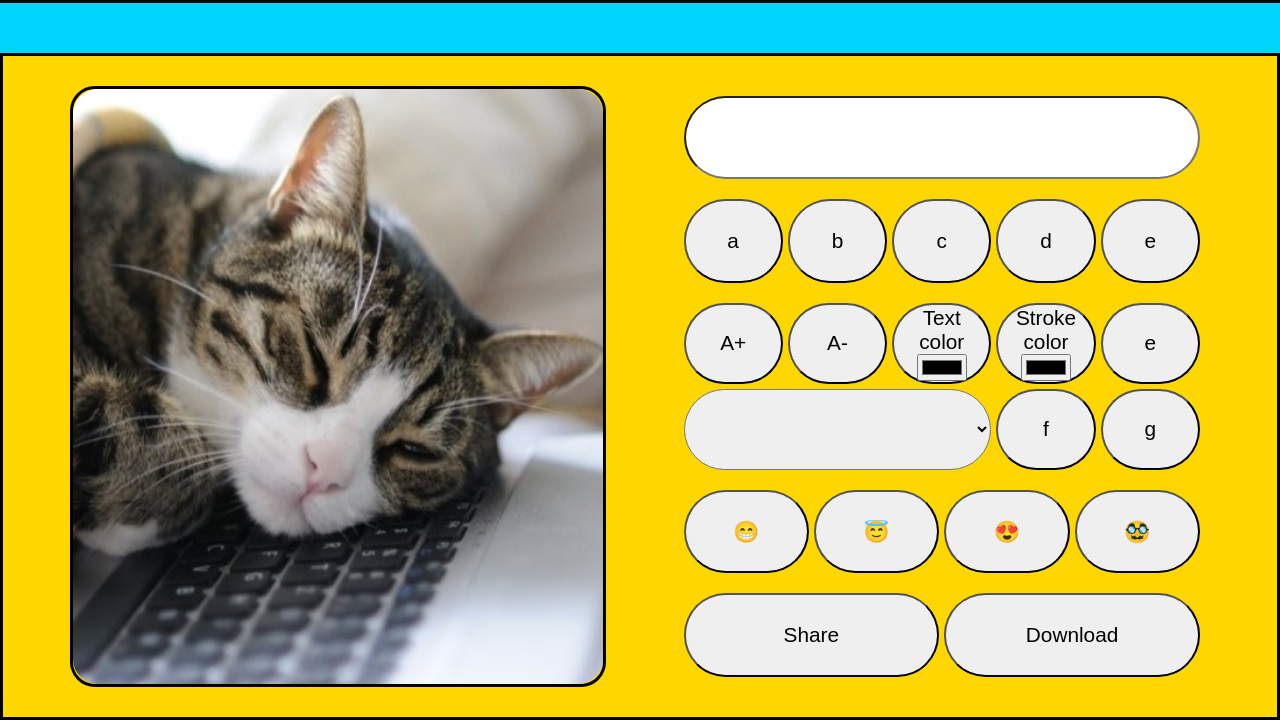
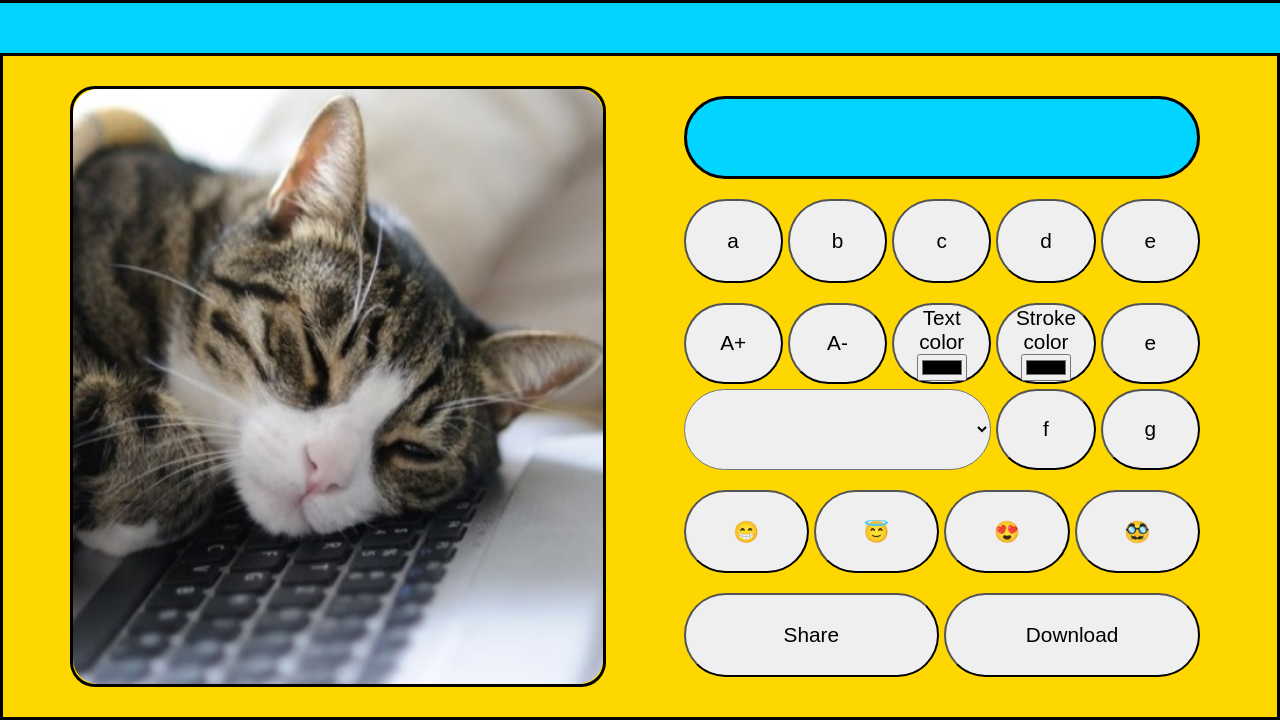
Before and after one commit to AndreiYakerson/Meme-Generator, a plain HTML site: page index.html in a window 1280 px wide. Shown: the part 93-813 px from the top of the page. Drawn offline with Linux system fonts and the light colour scheme.

Commit message:
Add style to the text input

```diff
--- a/css/components/editor-section.css
+++ b/css/components/editor-section.css
@@ -25,6 +25,8 @@ label {
 
 
 .text-input {
+    background-color: var(--clr-brand-secondary);
     text-align: center;
     font-size: 1.5rem;
+    border: solid;
 }
```
